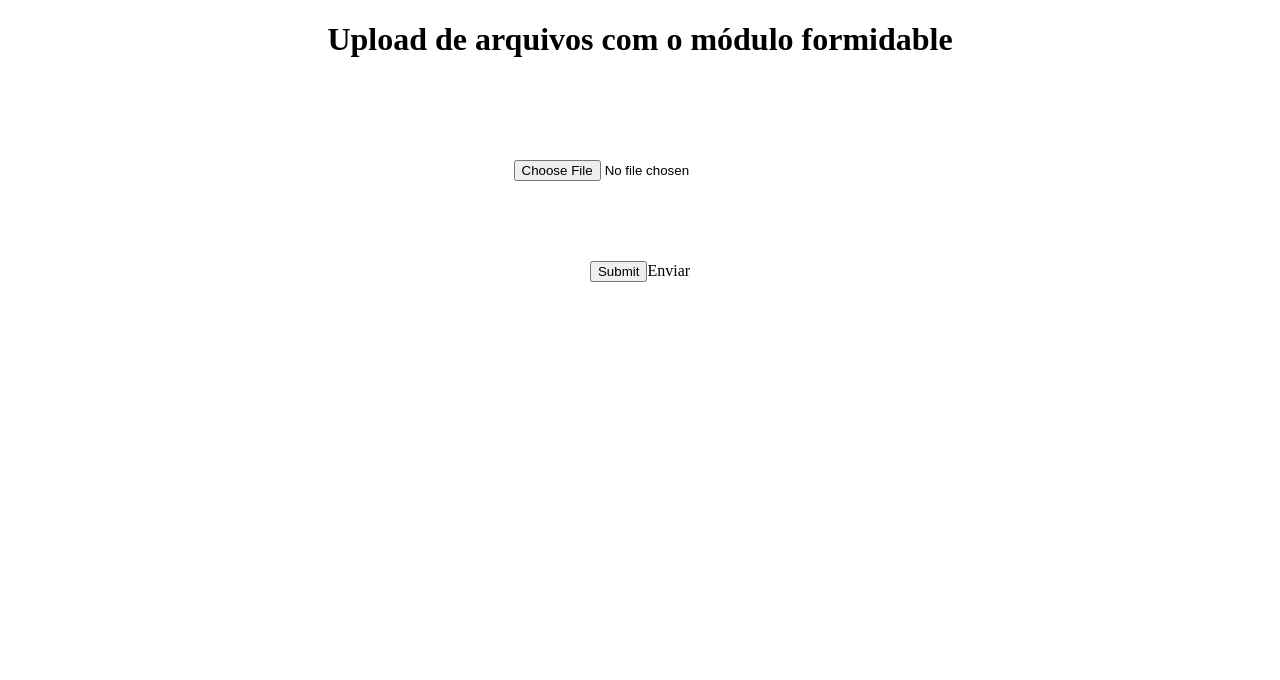
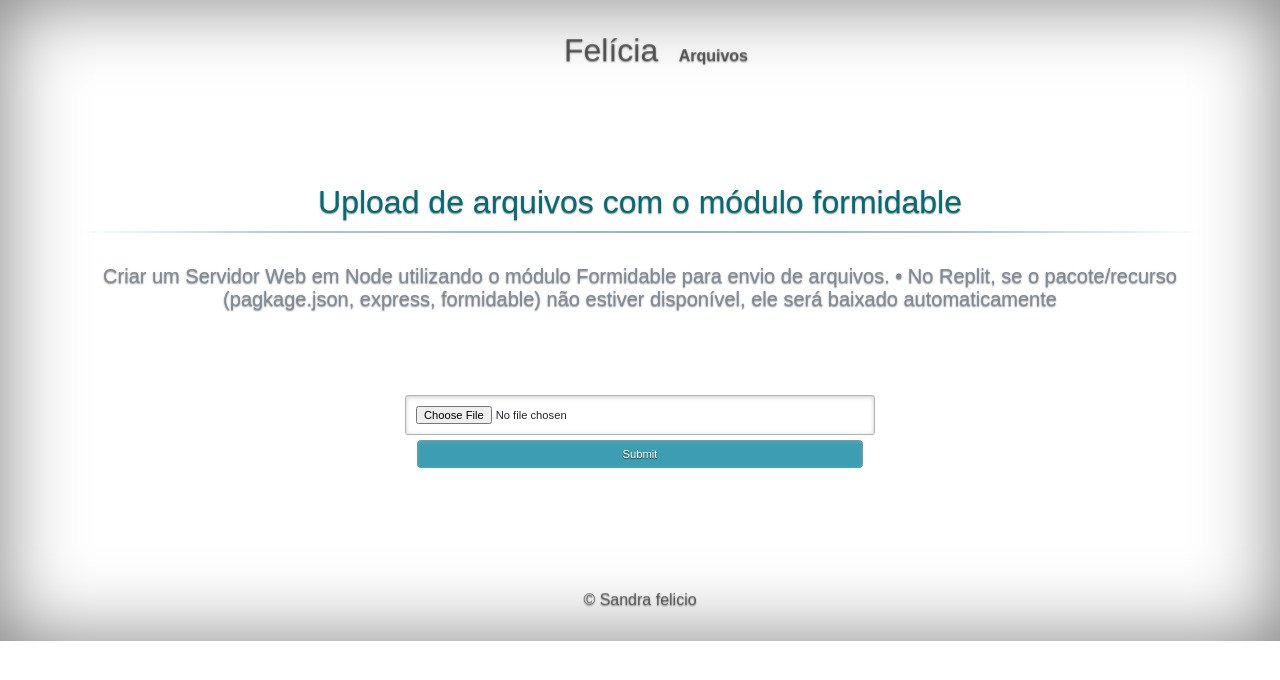
Before and after one commit to mjpfelicia/Pratica-da-3-semana-Pagina-Criando-rotas-no-Servido-Web-com-uso-URL, a website: page pagina/pagina.html in a window 1280 px wide. Drawn offline with Linux system fonts and the light colour scheme.

Commit message:
add css para melhoria da pagina

```diff
--- a/pagina/pagina.html
+++ b/pagina/pagina.html
@@ -9,19 +9,44 @@
 </head>
 
 <body>
+    <header>
+        <nav>
+            <div>
+                <a class="navbar" href="#">Felícia</a>
+                <strong class="detalhe_navbar"> Arquivos</strong>
+
+            </div>
+        </nav>
+        </div>
+    </header>
+
+    <div class="whapper_homer">
+        <h1>Upload de arquivos com o módulo formidable </h1>
+
+        <p class="text_home">Criar um Servidor Web em Node utilizando o módulo
+            Formidable para envio de arquivos.
+            • No Replit, se o pacote/recurso (pagkage.json,
+            express, formidable) não estiver disponível, ele será
+            baixado automaticamente
+        </p>
+
 
         <div class="content">
-        <h1>Upload de arquivos com o módulo formidable </h1>
             <form action="/arquivo" method="post" enctype="multipart/form-data">
                 <div class="input-group">
                     <input type="file" id="arquivo" name="arquivoParaUpload">
                 </div>
 
                 <div class="input-group">
-                <input class="btn" type="submit" id="enviar">Enviar
+                    <input class="btn" type="submit" id="enviar">
                 </div>
             </form>
         </div>
+
+    </div>
+    <footer>
+        <p>© Sandra felicio </p>
+    </footer>
 </body>
 
 </html>
--- a/pagina/style.css
+++ b/pagina/style.css
@@ -1,12 +1,120 @@
-body{
+*,
+*:before,
+*:after {
     margin: 0;
     padding: 0;
+    font-family: Arial, sans-serif;
 }
-.content{
+
+body {
     display: flex;
     flex-direction: column;
     text-align: center;
+
+    text-shadow: 0 0.05rem 0.1rem rgba(0, 0, 0, .5);
+    box-shadow: inset 0 0 5rem rgba(0, 0, 0, .5);
+
 }
-.input-group{
+
+h1 {
+    font-size: 2rem;
+    font-weight: 500;
+    line-height: 1.2;
+    color: #066a75;
+    padding: 2px 0 10px 0;
+    font-family: Arial, sans-serif;
+      text-align: center;
+    padding-bottom: 2rem;
+}
+
+
+h1:after {
+    content: ' ';
+    display: block;
+    width: 100%;
+    height: 2px;
+    margin-top: 10px;
+    background: -webkit-linear-gradient(left, rgba(147, 184, 189, 0) 0%, rgba(147, 184, 189, 0.8) 20%, rgba(147, 184, 189, 1) 53%, rgba(147, 184, 189, 0.8) 79%, rgba(147, 184, 189, 0) 100%);
+    background: linear-gradient(left, rgba(147, 184, 189, 0) 0%, rgba(147, 184, 189, 0.8) 20%, rgba(147, 184, 189, 1) 53%, rgba(147, 184, 189, 0.8) 79%, rgba(147, 184, 189, 0) 100%);
+}
+
+.detalhe_navbar {
+    margin-left: 1rem;
+}
+
+header {
+    width: 100%;
+
+    padding: 2rem 0;
+    margin: 0;
+    color: rgb(26 25 25 / 50%);
+}
+
+header a {
+    color: rgb(26 25 25 / 50%);
+    text-decoration: none;
+    margin-left: 2rem;
+    font-size: 2rem;
+    text-decoration: none;
+
+}
+
+.whapper_homer {
+
+    color: #212529;
+    text-align: center;
+    padding: 5rem;
+}
+.content {
+    display: flex;
+    flex-direction: column;
+    text-align: center;
     padding-top: 5rem;
 }
+.text_home{
+    font-size: 1.25rem;
+    font-weight: 300;
+    color: #808b96;
+
+}
+
+/*estilo dos input,  menos o checkbox */
+input:not([type="checkbox"]) {
+    width: 40%;
+    margin-top: 4px;
+    padding: 10px;
+    border: 1px solid #b2b2b2;
+    border-radius: 3px;
+    box-shadow: 0px 1px 4px 0px rgba(168, 168, 168, 0.6) inset;
+    transition: all 0.2s linear;
+    font-size: 0.7rem;
+}
+
+/*estilo do botão submit */
+input[type="submit"] {
+    width: 40%;
+    cursor: pointer;
+    background: rgb(61, 157, 179);
+    padding: 8px 5px;
+    color: #fff;
+    font-size: 0.7rem;
+    border: 1px solid #fff;
+    margin-bottom: 10px;
+    text-shadow: 0 1px 1px #333;
+    border-radius: 5px;
+    transition: all 0.2s linear;
+}
+
+/*estilo do botão submit no hover */
+input[type="submit"]:hover {
+    background: #05414c;
+}
+
+
+
+footer {
+
+    text-align: center;
+    padding: 2rem;
+    color: rgb(26 25 25 / 50%);
+}
```
Also changed, not shown: 1 other file. Lines whose indentation alone changed are shown as unchanged.
